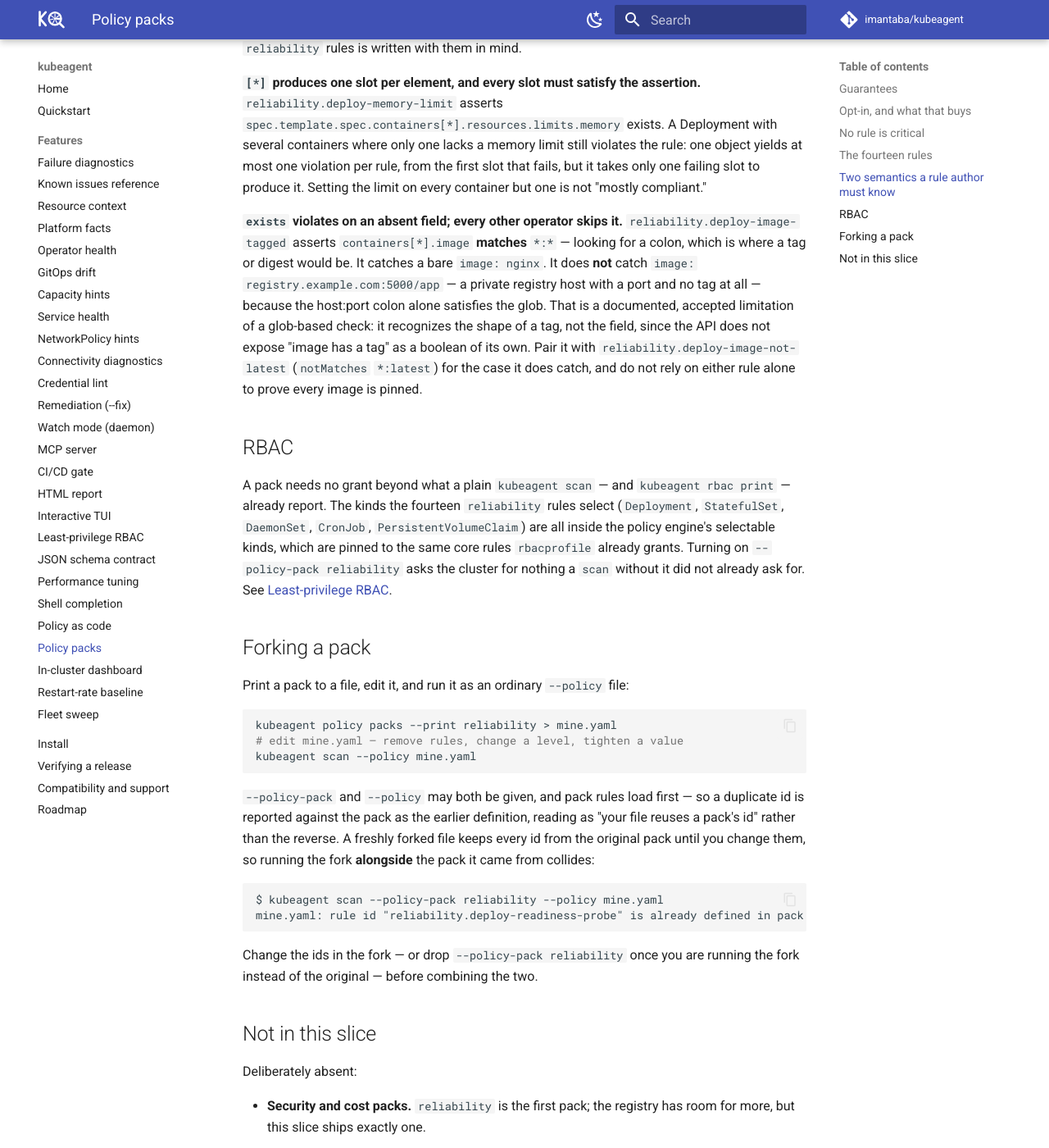
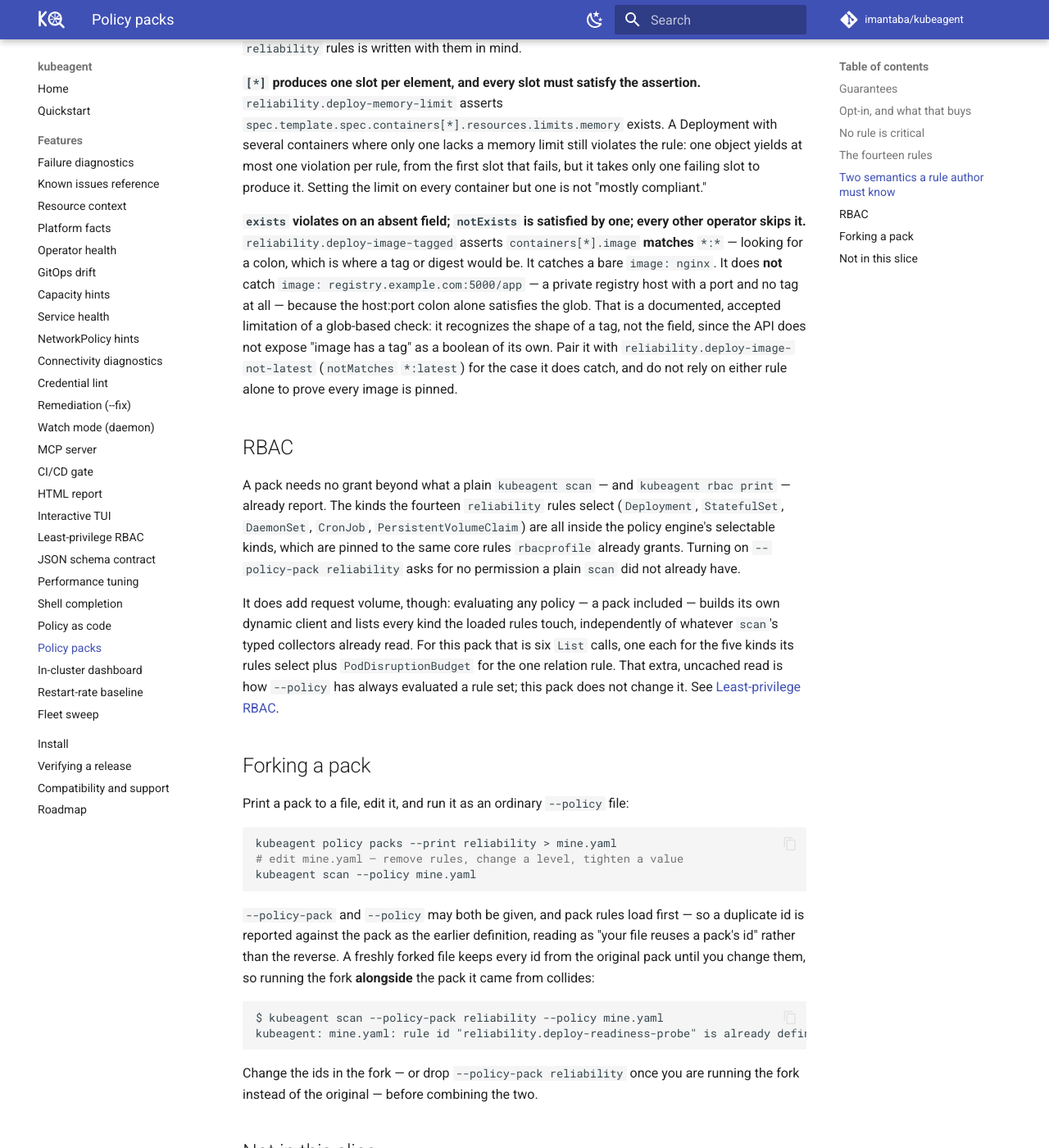
Before and after one commit to imantaba/kubeagent, an MkDocs documentation site: the page built from website/docs/features/policy-packs.md, in a window 1280 px wide and 1400 px high, scrolled down 3226 px. Shown: the whole window at 82% size. Built offline with MkDocs 1.6.1 and Material for MkDocs 9.7.7, drawn with Linux system fonts in a browser that asks for light colours; comment, search, counter and statistics services are not loaded.

Commit message:
docs: fix policy-packs review findings — stderr prefix, RBAC volume, notExists
The forked-pack collision transcript was missing the `kubeagent: ` prefix
Main always adds to a rendered error; it came from calling loadPolicy()
directly in a scratch test while researching the page, which bypasses
Main's rendering entirely. Traced root.go's exitError handling to confirm
the prefix is unconditional for a plain error, and rebuilt the binary to
re-verify every other transcript on the page against real output rather
than trust the ones already there.

Narrows the RBAC section's closing claim: turning on the pack asks for no
permission scan didn't already have, which is true and stays, but it does
add request volume — evaluatePolicy builds its own dynamic client and
lists every kind the loaded rules touch, six List calls for this pack,
independently of whatever scan's typed collectors already read. The old
sentence blurred the two into one claim and got the second half wrong.

Splits notExists back out of 'every other operator skips it': op.go
returns skip=false for it, so an absent field satisfies notExists rather
than being skipped, exactly as policy.md's own operator table already has
it. The new page had collapsed a distinction its own sibling page draws
correctly.

Signed-off-by: imantaba <itn.taba@gmail.com>

````diff
--- a/website/docs/features/policy-packs.md
+++ b/website/docs/features/policy-packs.md
@@ -133,7 +133,8 @@ violates the rule: one object yields at most one violation per rule, from the
 first slot that fails, but it takes only one failing slot to produce it.
 Setting the limit on every container but one is not "mostly compliant."
 
-**`exists` violates on an absent field; every other operator skips it.**
+**`exists` violates on an absent field; `notExists` is satisfied by one; every
+other operator skips it.**
 `reliability.deploy-image-tagged` asserts `containers[*].image` **matches**
 `*:*` — looking for a colon, which is where a tag or digest would be. It
 catches a bare `image: nginx`. It does **not** catch
@@ -152,8 +153,16 @@ rbac print` — already report. The kinds the fourteen `reliability` rules
 select (`Deployment`, `StatefulSet`, `DaemonSet`, `CronJob`,
 `PersistentVolumeClaim`) are all inside the policy engine's selectable kinds,
 which are pinned to the same core rules `rbacprofile` already grants. Turning
-on `--policy-pack reliability` asks the cluster for nothing a `scan` without
-it did not already ask for. See [Least-privilege RBAC](rbac.md).
+on `--policy-pack reliability` asks for no permission a plain `scan` did not
+already have.
+
+It does add request volume, though: evaluating any policy — a pack included —
+builds its own dynamic client and lists every kind the loaded rules touch,
+independently of whatever `scan`'s typed collectors already read. For this
+pack that is six `List` calls, one each for the five kinds its rules select
+plus `PodDisruptionBudget` for the one relation rule. That extra, uncached
+read is how `--policy` has always evaluated a rule set; this pack does not
+change it. See [Least-privilege RBAC](rbac.md).
 
 ## Forking a pack
 
@@ -173,7 +182,7 @@ running the fork **alongside** the pack it came from collides:
 
 ```text
 $ kubeagent scan --policy-pack reliability --policy mine.yaml
-mine.yaml: rule id "reliability.deploy-readiness-probe" is already defined in pack:reliability
+kubeagent: mine.yaml: rule id "reliability.deploy-readiness-probe" is already defined in pack:reliability
 ```
 
 Change the ids in the fork — or drop `--policy-pack reliability` once you are
````
